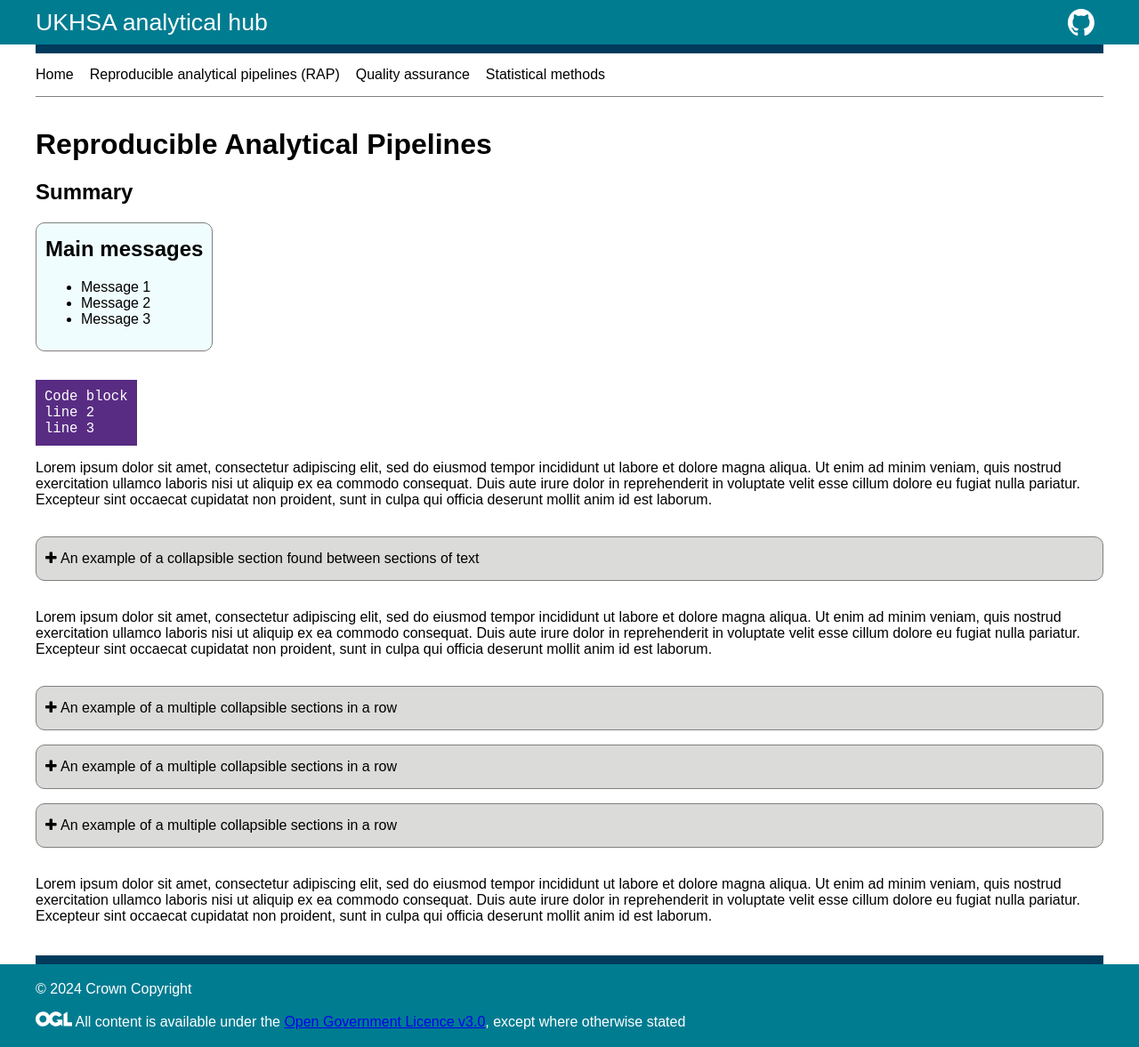
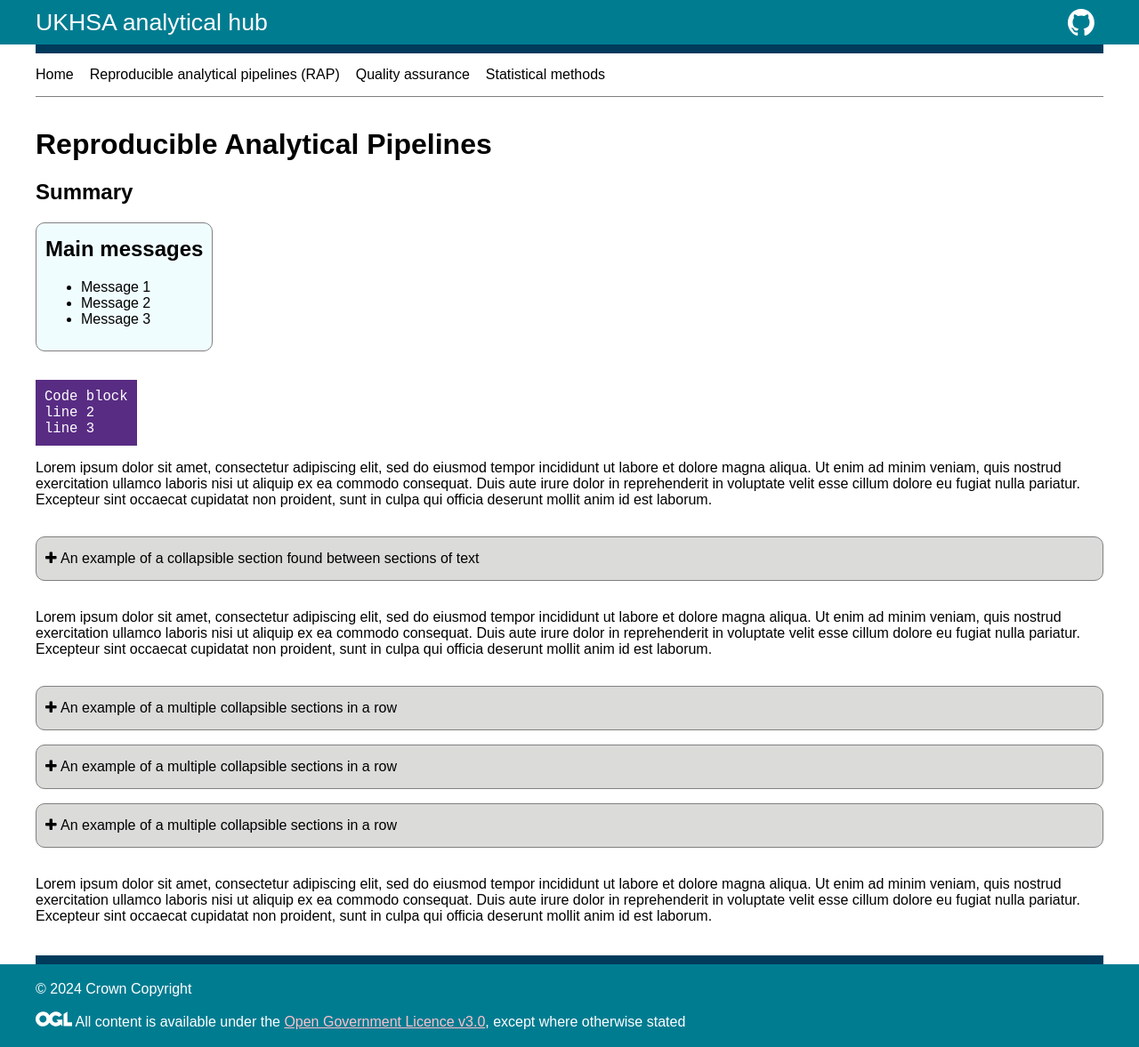
Before and after one commit to BenCuff/github-pages-test, a Jekyll site: the page built from docs/rap.md, in a window 1280 px wide. Shown: the whole page at 89% size. Built offline with Jekyll 4.4.1, drawn with Linux system fonts in a browser that asks for light colours.

Commit message:
Index tile styling

```diff
--- a/docs/assets/styles.css
+++ b/docs/assets/styles.css
@@ -101,6 +101,7 @@
 .index-tile{
   background-color: #007C91;
   padding: 10px;
+  height:calc(100% - 20px);
 }
 
 .index-tile-a{
@@ -181,3 +182,11 @@
   max-width: var(--main-width);
   margin: 0 auto 0 auto;
 }
+
+#footer a:link{
+  color: pink;
+}
+
+#footer a:visited{
+  color: red;
+}
```
